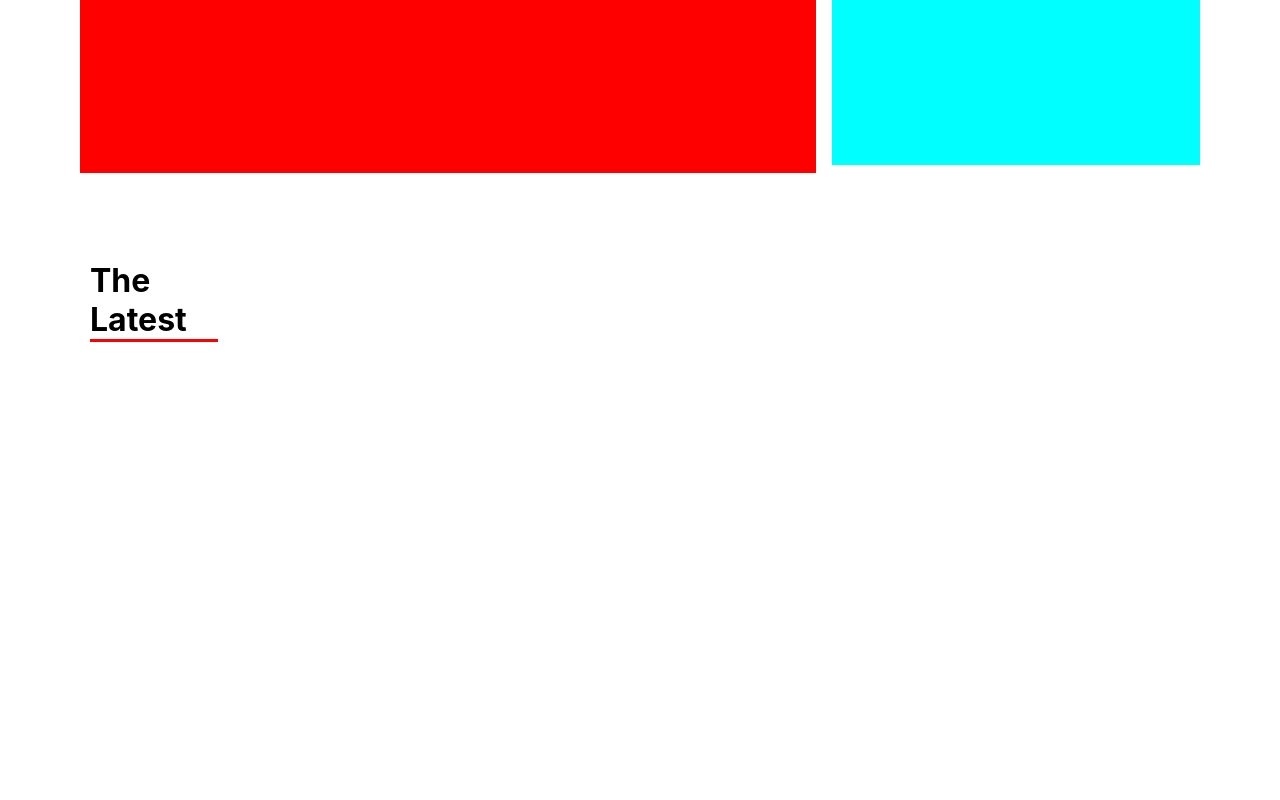
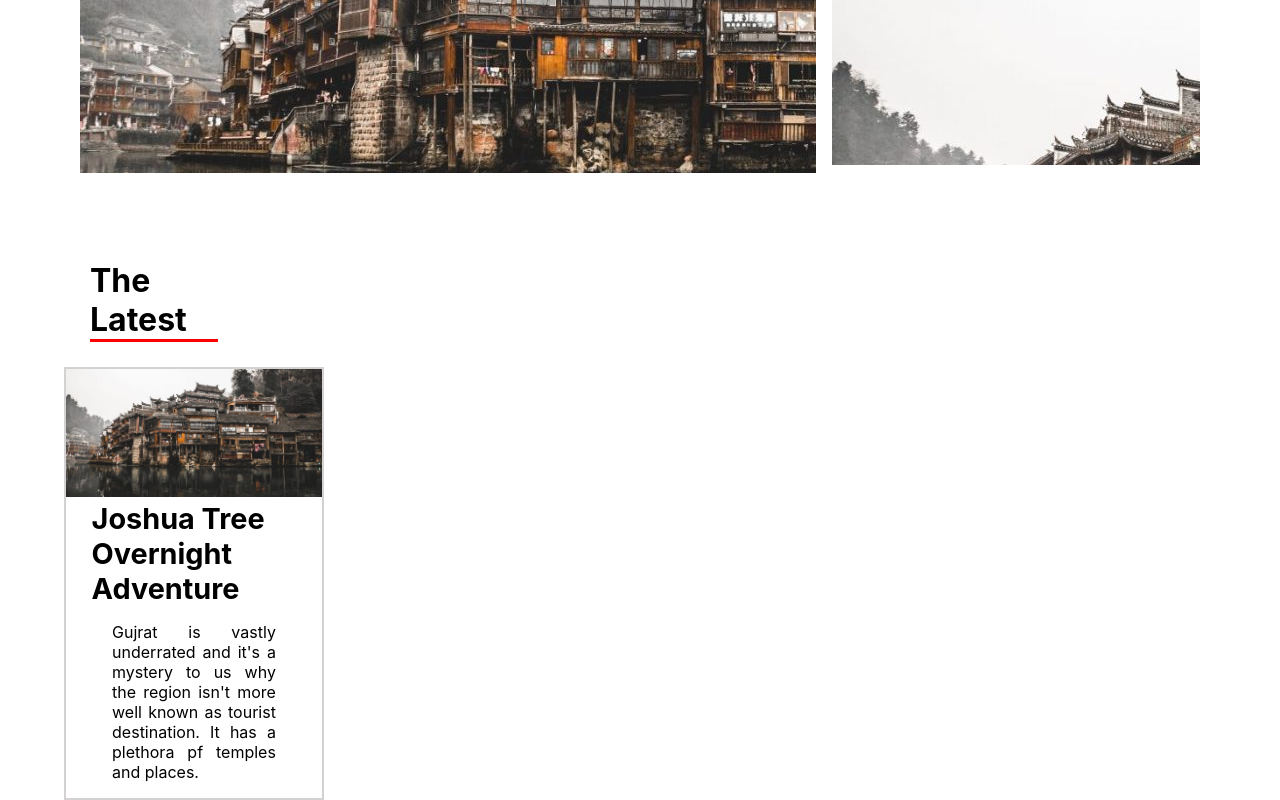
Before and after one commit to MernRash/react-blog, a React (Create React App) app: page / in a window 1280 px wide. Shown: the part 481-1281 px from the top of the page. Before the commit the page ends 823 px from the top, so only its background shows below. Built offline with nearby package versions, Linux system fonts and the light colour scheme.

Commit message:
Updated image

```diff
--- a/src/App.js
+++ b/src/App.js
@@ -2,6 +2,12 @@ import React from 'react';
 import './App.css';
 import NavBar from './Components/Navbar/nav';
 import Gallery from './Components/Navbar/Vertical_Gallery/gallery';
+import LatestCard from './Components/Latest Component/latestcards';
+
+
+
+
+
 
 function App() {
   return (
@@ -10,6 +16,8 @@ function App() {
       <Gallery />
 
       <h3 style={{margin:"0 0 0 90px",fontSize:"2rem",borderBottom:"3px solid red",width:"10%"}}>The Latest</h3>
+
+      <LatestCard />
     </div>
   );
 }
--- /dev/null
+++ b/src/Components/Latest Articles/latestArticle.js
@@ -0,0 +1 @@
+import React from 'react';
--- /dev/null
+++ b/src/Components/Latest Component/latestCard.css
@@ -0,0 +1,26 @@
+.latest-card-main-container{
+    border:2px solid rgb(211, 209, 209);
+    width: 20%;
+    margin-left: 5%;
+    margin-top: 2%;
+    text-align: justify;
+}
+
+.latest-card-main-container img{
+    width: 100%;
+}
+
+.latest-card-info-container{
+    width: 80%;
+    margin-left: 10%;
+}
+.latest-card-info-container p{
+    width: 80%;
+    margin-left: 10%;
+}
+
+.latest-card-info-container span{
+
+    font-size: 1.8rem;
+    font-weight: bold;
+}
--- /dev/null
+++ b/src/Components/Latest Component/latestcards.js
@@ -0,0 +1,24 @@
+import React from "react";
+import './latestCard.css';
+import Latest_Img from '../images/latest-article.jpg';
+
+
+function LatestCard(){
+
+    return(
+        <div className="latest-card-main-container">
+            <div className="latest-card-image-container">
+                <img src={Latest_Img} alt="latest_article"></img>
+            </div>
+
+            <div className="latest-card-info-container">
+                <span>Joshua Tree <br />
+                     Overnight Adventure</span>
+                <p>Gujrat is vastly underrated and it's a mystery to us why the region isn't more well known as tourist destination. It has a plethora pf temples and places.</p>
+            </div>
+
+        </div>
+    )
+}
+
+export default LatestCard;
--- a/src/Components/Navbar/Vertical_Gallery/gallery.css
+++ b/src/Components/Navbar/Vertical_Gallery/gallery.css
@@ -11,7 +11,7 @@
     height: 50vh;
      grid-row-start: 1;
     grid-row-end: 4;
-
+    background-image: url(../../images/latest-article.jpg);
 
 }
 
@@ -19,6 +19,7 @@
     background-color: coral;
     height: 21vh;
    grid-column-start: 2;
+   background-image: url(../../images/latest-article.jpg);
 
 }
 
@@ -26,5 +27,6 @@
     background-color: aqua;
     height: 26vh;
     grid-column-start: 2;
+    background-image: url(../../images/latest-article.jpg);
 
 }
```
Also changed, not shown: src/Components/images/latest-article.jpg (added).
